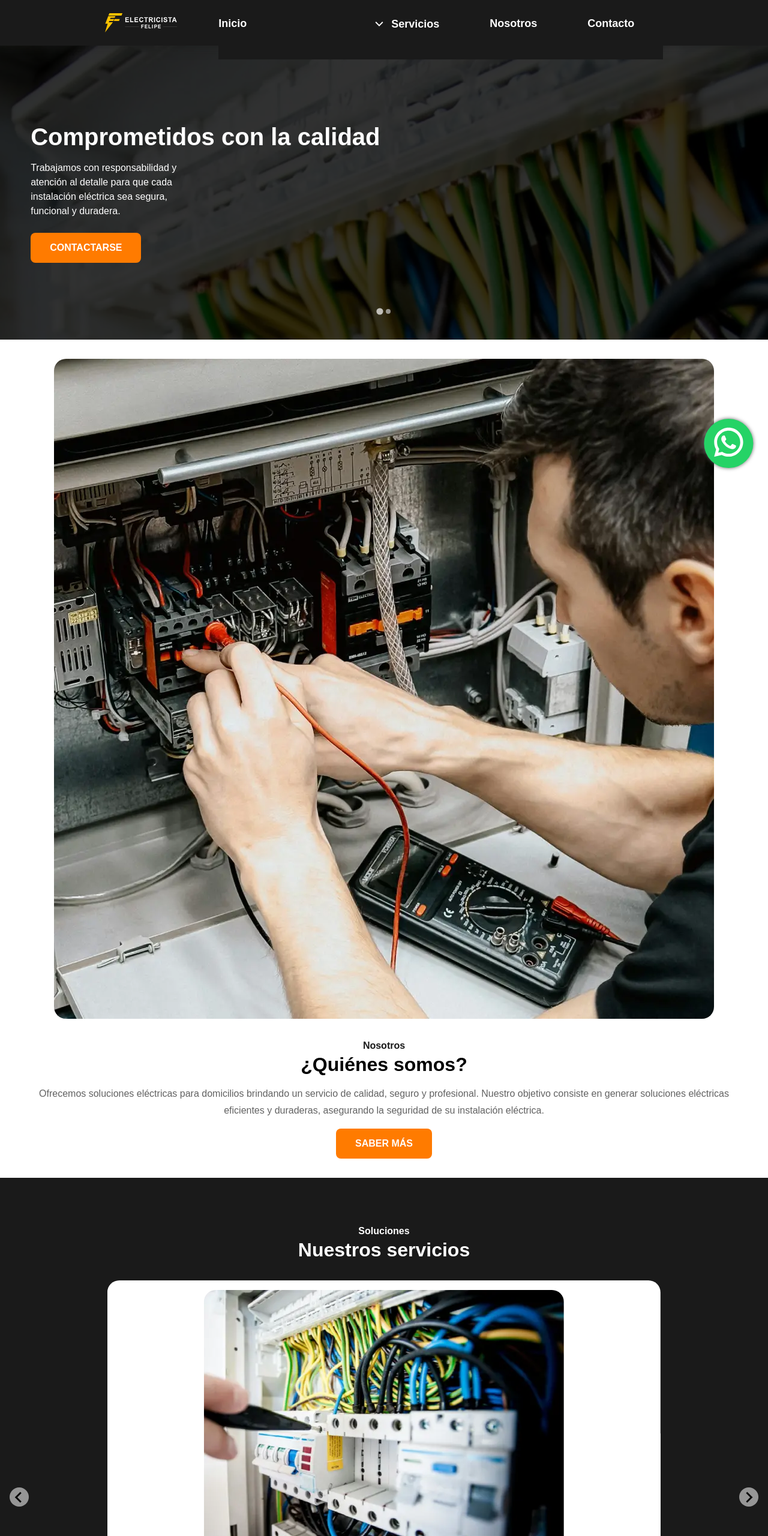
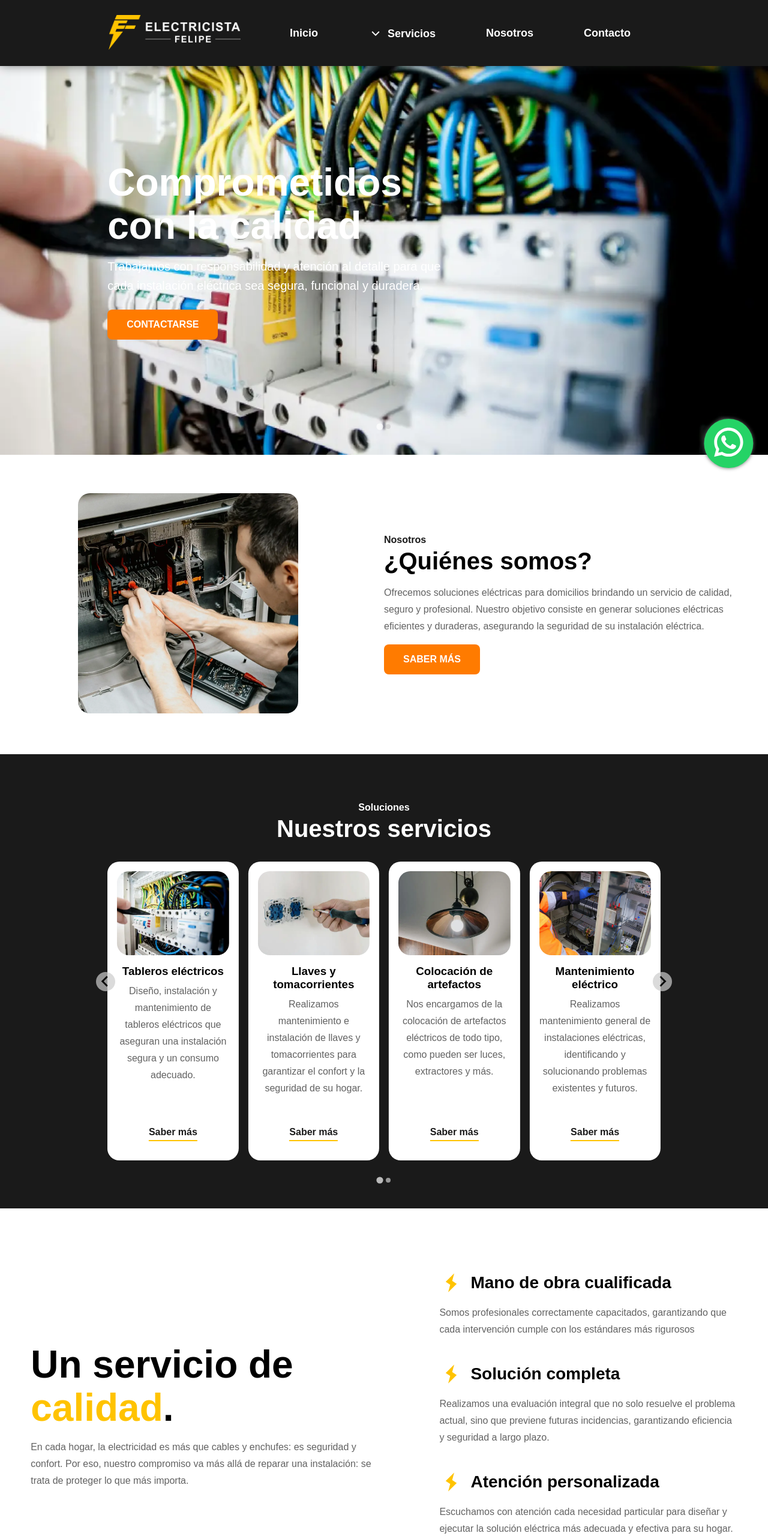
Before and after one commit to lighthouser-web/electricistafelipe, a plain HTML site: page index.html in a window 1280 px wide. Shown: the top 2560 px of the page at 60% size. Drawn offline with Linux system fonts and the light colour scheme.

Commit message:
homepage desktop design on progress

```diff
--- a/Scripts/hamburgerMenu.js
+++ b/Scripts/hamburgerMenu.js
@@ -14,7 +14,9 @@ hamburgerMenu.addEventListener("click", () => {
 });
 
 navLiServicios.addEventListener("click", () => {
-    navLiServicios.classList.toggle("active");
+    if (! window.matchMedia('(min-width: 996px)').matches) {
+        navLiServicios.classList.toggle("active");
+    }
 })
 
 function delay(seconds) {
--- a/index.html
+++ b/index.html
@@ -101,7 +101,7 @@
             <section id="section-statement" class="splide" aria-label="Statement splide">
                 <div class="splide__track">
                     <ul class="splide__list">
-                        <li class="splide__slide" data-splide-interval="10000">
+                        <li class="splide__slide first-slide" data-splide-interval="10000">
                             <div class="common-padding">
                                 <div class="text-container">
                                     <h1>Comprometidos con la calidad</h1>
@@ -121,7 +121,7 @@
                                 <img src="Imagenes/statement-bg-1-mobile.webp" alt="Tablero eléctrico siendo indepeccionado por un técnico electricista">
                             </picture>
                         </li>
-                        <li class="splide__slide" data-splide-interval="10000">
+                        <li class="splide__slide second-slide" data-splide-interval="10000">
                             <div class="common-padding">
                                 <div class="text-container">
                                     <h1>Su electricista de confianza</h1>
@@ -258,6 +258,20 @@
                                 <div class="servicio-saber-mas">Saber más</div>
                             </a>
                         </li>
+                        <li class="li-servicios splide__slide">
+                            <a href="Pages/recableado.html">
+                                <picture>
+                                    <source srcset="Imagenes/recableado-mobile.webp" media="(max-width: 992px)" type="image/webp">
+                                    <source srcset="Imagenes/recableado.webp" media="(max-width: 993px)" type="image/webp">
+                                    <img src="Imagenes/recableado-mobile.webp" alt="Cables eléctricos">
+                                </picture>
+                                <div class="text-container">
+                                    <h3>Recableado</h3>
+                                    <p>Realizamos el recableado de su instalación eléctrica de manera apropiada y con materiales de calidad.</p>
+                                </div>
+                                <div class="servicio-saber-mas">Saber más</div>
+                            </a>
+                        </li>
                     </ul>
                 </div>
             </section>
@@ -265,7 +279,7 @@
                 <div class="common-padding">
                     <div class="text-container">
                         <h2>
-                            Un servicio de <span class="colored-text">calidad</span>
+                            Un servicio de <span class="colored-text">calidad</span>.
                         </h2>
                         <p>
                             En cada hogar, la electricidad es más que cables y enchufes: es seguridad y confort. Por eso, nuestro compromiso va más allá de reparar una instalación: se trata de proteger lo que más importa.
@@ -497,7 +511,13 @@
                 pagination: boolean = true,
                 arrows: boolean = true,
                 autoplay: boolean = false,
-            } ).mount();
+                mediaQuery: 'min',
+                breakpoints: {
+                        992: {
+                            perPage: 4,
+                        }
+                    }
+                } ).mount();
         </script>
     </body>
 </html>
--- a/style.css
+++ b/style.css
@@ -726,13 +726,14 @@ footer hr {
         justify-content: space-between;
         align-items: center;
         margin: 0 auto;
-        padding-top: 40px;
-        padding-bottom: 36px;
+        padding-top: 56px;
+        padding-bottom: 54px;
         font-size: 1rem;
     }
 
     #header-logo {
-        width: 120px;
+        width: 220px;
+        padding: 8px 0;
     }
 
     #hamburguer-menu-icon {
@@ -752,23 +753,185 @@ footer hr {
     nav ul {
         flex-direction: row;
         margin: 0 auto;
+        padding: 0;
         gap: 36px;
     }
 
     .nav-li-element {
-        background:
-           linear-gradient(currentColor 0 0)
-           var(--d, 201%) 100% /200% 2px
-           no-repeat;
-      }
-
-    .nav-li-element:hover {
-        --d: -101%;
-        transition: 0.75s
+        max-width: 168px;
+        padding: 2.5rem 0;
     }
 
     nav ul a {
         font-size: 1.125rem;
+    }
+
+    .nav-li-element ul {
+        width: auto;
+        min-width: 12.5rem;
+        height: auto;
+        margin: 0;
+        padding: 2rem;
+        gap: 1.5rem;
+        background-color: var(--greyColor);
+        overflow: hidden;
+        opacity: 0;
+        visibility: hidden;
+        position: absolute;
+        top: 100%;
+        z-index: -100;
+        transform: scaleY(0);
+        transform-origin: top;
+        transition: transform .3s, visibility .3s, opacity .3s;
+    }
+
+    .nav-li-element:hover ul {
+        transform: scaleY(1);
+        opacity: 1;
+        visibility: visible;
+    }
+
+    #header-li-servicios a {
+        justify-content: left;
+    }
+
+    .nav-li-element:hover ul a {
+        color: var(--whiteColor);
+    }
+
+    .nav-li-element:hover a svg {
+        transform: rotate(180deg) translateY(0px);
+    }
+
+    .splide__slide .common-padding {
+        max-width: 80%;
+        padding-top: 12rem;
+        padding-bottom: 12rem;
+    }
+
+    .first-slide {
+        background-image: url(Imagenes/tableros-electricos.webp);
+        background-position: right;
+        background-repeat: no-repeat;
+        background-size: 100%;
+    }
+
+    .second-slide {
+        background-image: url(Imagenes/llaves-y-tomacorrientes.webp);
+        background-position: right;
+        background-repeat: no-repeat;
+        background-size: 100%;
+    }
+
+    .background-img {
+        display: none;
+    }
+
+    #section-statement h1 {
+        font-size: 4rem;
+        max-width: 16ch;
+        line-height: 4.5rem;
+        margin: 0;
+        padding: 1rem 0;
+    }
+
+    #section-statement p {
+        font-size: 1.25rem;
+        line-height: 2rem;
+        max-width: 50ch;
+        margin-left: 0;
+    }
+
+    h2 {
+        font-size: 2.5rem;
+    }
+
+    #section-nosotros .common-padding {
+        display: flex;
+        flex-direction: row-reverse;
+        align-items: center;
+        justify-content: center;
+        gap: 4rem;
+        padding-top: 4rem;
+        padding-bottom: 4rem;
+    }
+
+    #section-nosotros .text-container {
+        max-width: 50%;
+        text-align: left;
+    }
+
+    #section-nosotros img {
+        max-width: 70%;
+    }
+
+    #section-servicios .li-servicios a {
+        min-height: 450px;
+    }
+
+    #section-servicios .li-servicios img {
+        max-width: 320px;
+    }
+
+    #section-servicios .li-servicios .text-container {
+        max-width: 30ch;
+    }
+
+    #section-servicios .splide__arrow--prev {
+        left: 10em !important;
+    }
+
+    #section-servicios .splide__arrow--next {
+        right: 10em !important;
+    }
+
+    #section-trust .common-padding {
+        display: flex;
+        flex-direction: row;
+        justify-content: center;
+        align-items: center;
+        gap: 6rem;
+        padding-top: 4rem;
+        padding-bottom: 4rem;
+    }
+
+    #section-trust .text-container {
+        max-width: 50%;
+    }
+
+    #section-trust h2 {
+        max-width: none;
+        font-size: 4rem;
+        line-height: 4.5rem;
+    }
+
+    #section-trust h3 {
+        font-size: 1.75rem;
+        line-height: 2rem;
+    }
+
+    #ul-beneficios .title-container svg {
+        width: 40px;
+    }
+
+    #contactanos-statement .common-padding {
+        max-width: none;
+    }
+
+    #ul-medios-de-contacto {
+        flex-direction: row;
+        justify-content: center;
+        gap: 8rem;
+        margin: 0 auto;
+    }
+
+    #ul-medios-de-contacto li {
+        margin-left: 0;
+        margin-right: 0;
+    }
+
+    #contactanos-medios h2 {
+        font-size: 1.75rem;
     }
 
     footer .common-padding {
@@ -788,7 +951,7 @@ footer hr {
     }
 
     #footer-div-top-logo {
-        max-width: 30%;
+        max-width: none;
     }
 
     .footer-section {
@@ -799,6 +962,18 @@ footer hr {
         text-align: left;
     }
 
+    footer h4 {
+        font-size: 0.875rem;
+    }
+
+    footer p, footer span{
+        font-size: 0.75rem;
+    }
+
+    #footer-div-top-contacto li {
+        margin-bottom: 0;
+    }
+
     footer hr {
         display: none;
         border: solid 1px rgb(61, 61, 61);
```
